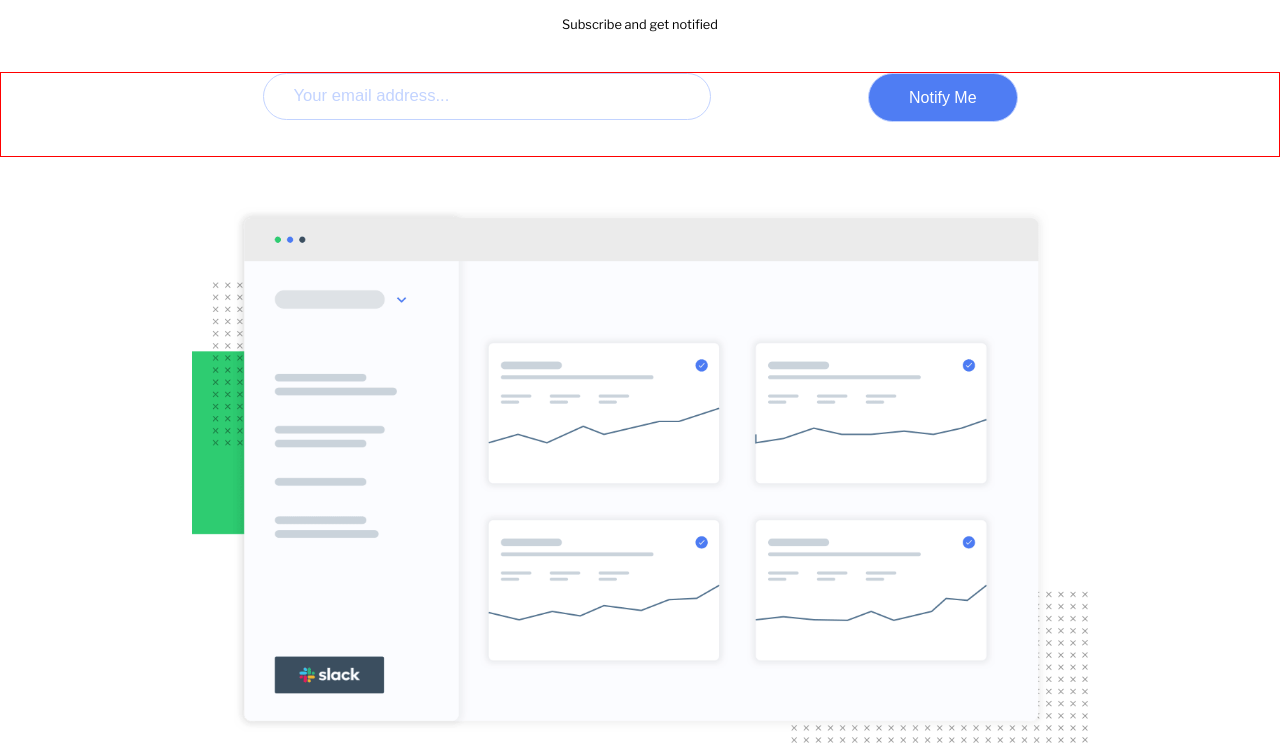
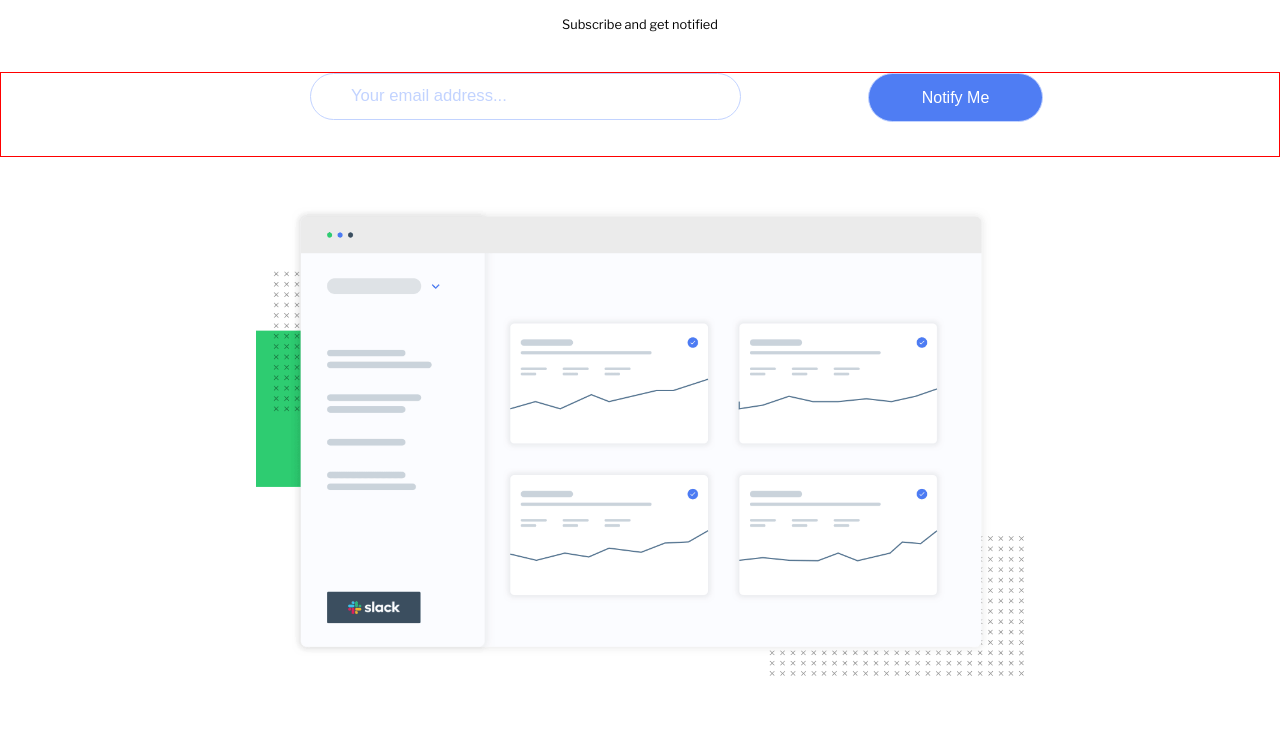
Before and after one commit to rogo009/ping, a plain HTML site: page index.html in a window 1280 px wide. Shown: the part 206-952 px from the top of the page. Drawn offline with nearby package versions, Linux system fonts and the light colour scheme.

Commit message:
update css file

```diff
--- a/main.css
+++ b/main.css
@@ -40,8 +40,8 @@ input {
     border-radius: 25px;
     height: 15px;
     margin-bottom: 6px;
-    padding: 15px 120px 15px 30px;
-    max-width: 500px;
+    padding: 15px 15px 15px 40px;
+    width: 22em;
     text-align: left;
 }
 
@@ -57,7 +57,8 @@ button {
     color: white;
     font-size: 1em;
     margin-bottom: 75px;
-    padding: 14px 103px;
+    padding: 15px;
+    width: 19em;
 }
 
 #errorMessage {
@@ -123,9 +124,7 @@ button {
     }
 
     input {
-        /* padding: 15px 225px 15px 30px; */
-        width: 90%;
-        /* box-sizing: border-box; */
+        width: 160%;
     }
 
     button {
@@ -150,8 +149,8 @@ button {
 
     .dashboard-img {
         margin-top: 50px;
-        width: 70%;
-        max-width: 70%;
+        width: 60%;
+        max-width: 60%;
     }
 
     .social-icons {
```
